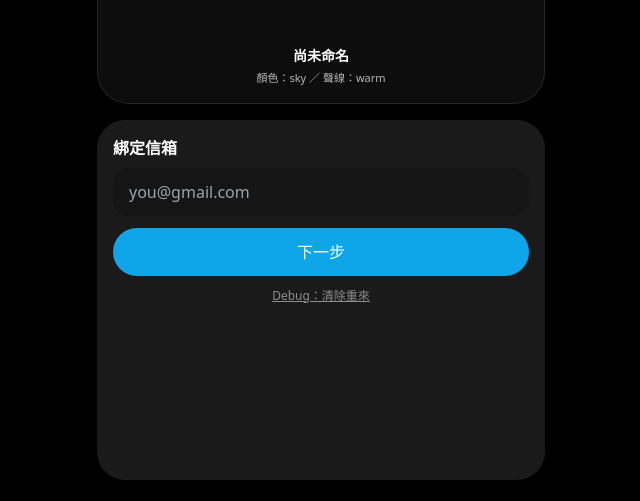
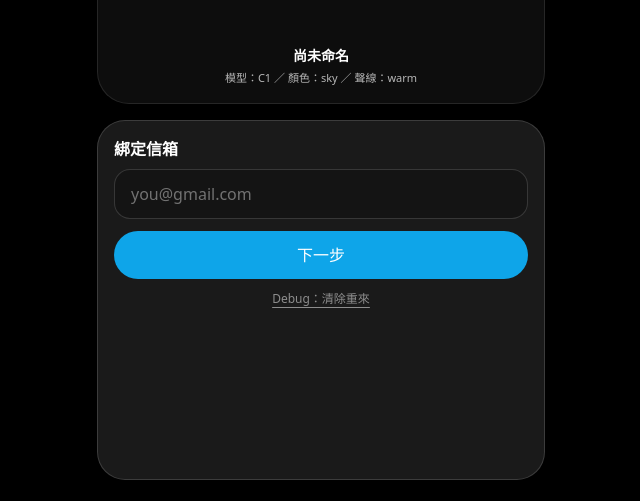
Before and after one commit to iven761001/ai-help, a Next.js app: page / in a window 1280 px wide. Shown: the part 437-938 px from the top of the page, without its empty margins (319-959 px from the left). Built offline with nearby package versions, Linux system fonts and the light colour scheme.

Commit message:
Update page.js

```diff
--- a/app/page.js
+++ b/app/page.js
@@ -23,7 +23,7 @@ export default function Page() {
   // ===== 角色草稿 =====
   const [draft, setDraft] = useState({
     email: "",
-    vrmId:"C1",
+    vrmId: "C1",
     color: "sky",
     avatar: "sky",
     voice: "warm",
@@ -43,7 +43,7 @@ export default function Page() {
     const u = loadUser();
     if (u?.email) {
       setUser(u);
-      setDraft((d) => ({ ...d, ...u }));
+      setDraft((d) => ({ ...d, ...u, vrmId: u.vrmId || d.vrmId || "C1" }));
       setEmail(u.email);
       setStep(u.nickname ? "chat" : "create");
     } else {
@@ -57,6 +57,7 @@ export default function Page() {
     const base = user?.email ? { ...draft, ...user } : draft;
     return {
       email: base.email || "",
+      vrmId: base.vrmId || "C1",
       color: base.color || base.avatar || "sky",
       avatar: base.avatar || base.color || "sky",
       voice: base.voice || "warm",
@@ -69,11 +70,12 @@ export default function Page() {
   // ===== 綁定信箱 =====
   const submitEmail = (e) => {
     e.preventDefault();
-    const mail = email.trim();
+    const mail = (email || "").trim();
     if (!mail) return;
 
     const next = {
       email: mail,
+      vrmId: "C1",
       color: "sky",
       avatar: "sky",
       voice: "warm",
@@ -90,7 +92,10 @@ export default function Page() {
     const profile = {
       ...user,
       ...draft,
-      email: user?.email || draft.email
+      email: user?.email || draft.email,
+      vrmId: draft.vrmId || user?.vrmId || "C1",
+      color: draft.color || draft.avatar || "sky",
+      avatar: draft.avatar || draft.color || "sky"
     };
     setUser(profile);
     saveUser(profile);
@@ -101,7 +106,7 @@ export default function Page() {
 
   // ===== Chat 送出 =====
   const onSend = async (text) => {
-    const t = text.trim();
+    const t = (text || "").trim();
     if (!t) return;
 
     setSending(true);
@@ -116,7 +121,10 @@ export default function Page() {
           messages: [...messages, { role: "user", content: t }]
         })
       });
+
+      if (!res.ok) throw new Error("API error");
       const data = await res.json();
+
       setMessages((p) => [
         ...p,
         { role: "assistant", content: data.reply || "我有收到 👍" }
@@ -136,6 +144,7 @@ export default function Page() {
     setUser(null);
     setDraft({
       email: "",
+      vrmId: "C1",
       color: "sky",
       avatar: "sky",
       voice: "warm",
@@ -163,19 +172,17 @@ export default function Page() {
             <div
               className="aspect-square w-full"
               {...(step !== "bind" ? bind : {})}
+              style={{ WebkitTapHighlightColor: "transparent" }}
             >
-              {/* 🔑 關鍵：bind 時完全不載入 3D */}
+              {/* bind 時不載入 3D（避免 client-side exception 影響第一頁） */}
               {step === "bind" ? (
                 <div className="w-full h-full flex items-center justify-center">
-                  <div className="text-white/60 text-sm">
-                    角色舞台準備中…
-                  </div>
+                  <div className="text-white/60 text-sm">角色舞台準備中…</div>
                 </div>
               ) : (
                 <AvatarStage
-               vrmId={stageProfile.vrmId || "C1"}
-               action="wave"
-                  virant={stageProfile.color}
+                  vrmId={stageProfile.vrmId || "C1"}
+                  variant={stageProfile.color}
                   emotion={stageEmotion}
                   previewYaw={yaw}
                 />
@@ -184,12 +191,10 @@ export default function Page() {
 
             <div className="px-4 pt-3 pb-4 text-center">
               <div className="text-sm font-semibold text-white">
-                {stageProfile.nickname
-                  ? `「${stageProfile.nickname}」`
-                  : "尚未命名"}
+                {stageProfile.nickname ? `「${stageProfile.nickname}」` : "尚未命名"}
               </div>
               <div className="text-[11px] text-white/70 mt-1">
-                顏色：{stageProfile.color} ／ 聲線：{stageProfile.voice}
+                模型：{stageProfile.vrmId || "C1"} ／ 顏色：{stageProfile.color} ／ 聲線：{stageProfile.voice}
               </div>
             </div>
           </div>
@@ -201,25 +206,28 @@ export default function Page() {
         <div className="mx-auto w-full max-w-md">
           <div className="h-[44dvh] min-h-[360px]">
             {step === "bind" && (
-              <div className="h-full rounded-[28px] bg-white/10 backdrop-blur-xl p-4 flex flex-col">
+              <div className="h-full rounded-[28px] bg-white/10 backdrop-blur-xl p-4 flex flex-col border border-white/15">
                 <div className="text-white font-semibold mb-2">綁定信箱</div>
+
                 <form onSubmit={submitEmail} className="flex flex-col gap-3 flex-1">
                   <input
                     value={email}
                     onChange={(e) => setEmail(e.target.value)}
                     placeholder="you@gmail.com"
-                    className="rounded-2xl px-4 py-3 bg-black/20 text-white outline-none"
+                    className="rounded-2xl px-4 py-3 bg-black/20 text-white outline-none border border-white/15 placeholder:text-white/40"
                   />
+
                   <button
                     type="submit"
-                    className="rounded-full py-3 bg-sky-500 text-white"
+                    className="rounded-full py-3 bg-sky-500 text-white font-medium"
                   >
                     下一步
                   </button>
+
                   <button
                     type="button"
                     onClick={hardReset}
-                    className="text-xs text-white/50 underline"
+                    className="text-xs text-white/50 underline underline-offset-4"
                   >
                     Debug：清除重來
                   </button>
@@ -232,6 +240,7 @@ export default function Page() {
                 value={{ ...draft, email: user?.email || draft.email }}
                 onChange={setDraft}
                 onDone={onDoneCreator}
+                disabled={false}
               />
             )}
 
```
